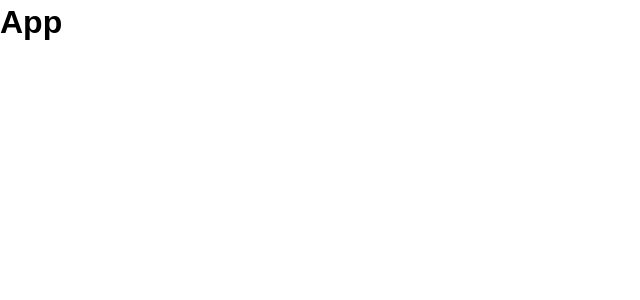
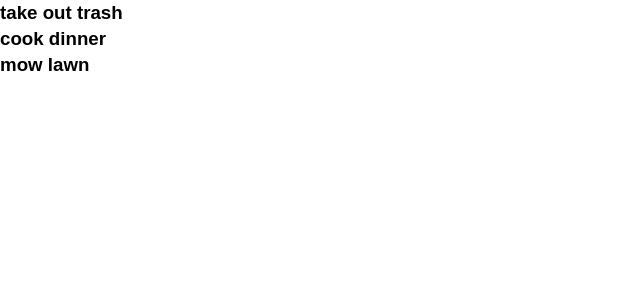
Before and after one commit to akun1/react-todo, a React (Create React App) app: page / in a window 1280 px wide. Shown: the top 300 px of the page, without its empty margins (0-640 px from the left). Built offline with nearby package versions, Linux system fonts and the light colour scheme.

Commit message:
todos + state setup

```diff
--- a/src/App.js
+++ b/src/App.js
@@ -1,12 +1,36 @@
 import React from 'react';
 import './App.css';
+import Todos from './components/Todos';
 
-function App() {
-  return (
-    <div className="App">
-      <h1>App</h1>
-    </div>
-  );
+class App extends React.Component {
+
+  state = {
+    todos: [
+      {
+        title: 'take out trash',
+        id: '1',
+        completed: false
+      },
+      {
+        title: 'cook dinner',
+        id: '2',
+        completed: false
+      },
+      {
+        title: 'mow lawn',
+        id: '3',
+        completed: false
+      }
+    ]
+  }
+  render() {
+    console.log(this.state.todos)
+    return (
+      <div className="App">
+        <Todos todos={this.state.todos} />
+      </div>
+    );
+  }
 }
 
 export default App;
--- /dev/null
+++ b/src/components/Todos.js
@@ -0,0 +1,12 @@
+import React from 'react';
+
+class Todos extends React.Component {
+
+    render() {
+        return this.props.todos.map((todo) => (
+            <h3>{ todo.title }</h3>
+        ));
+    }
+}
+
+export default Todos;
```
